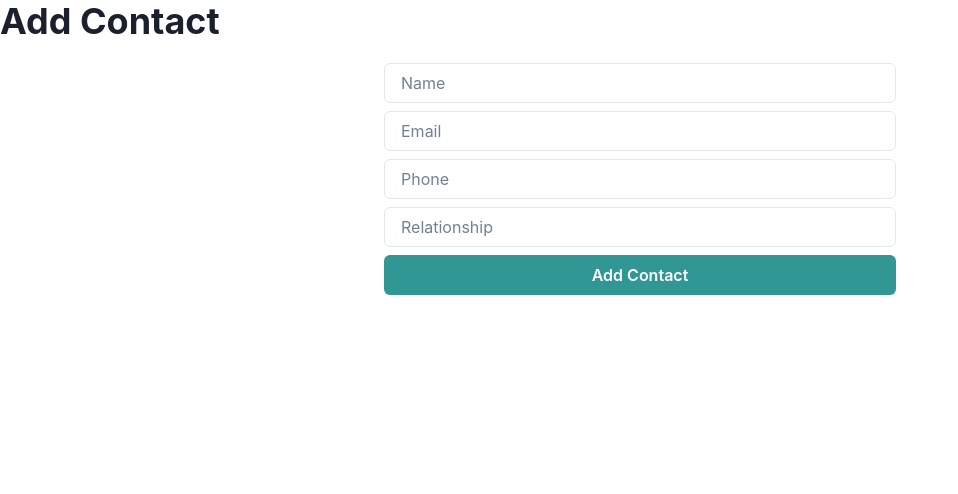
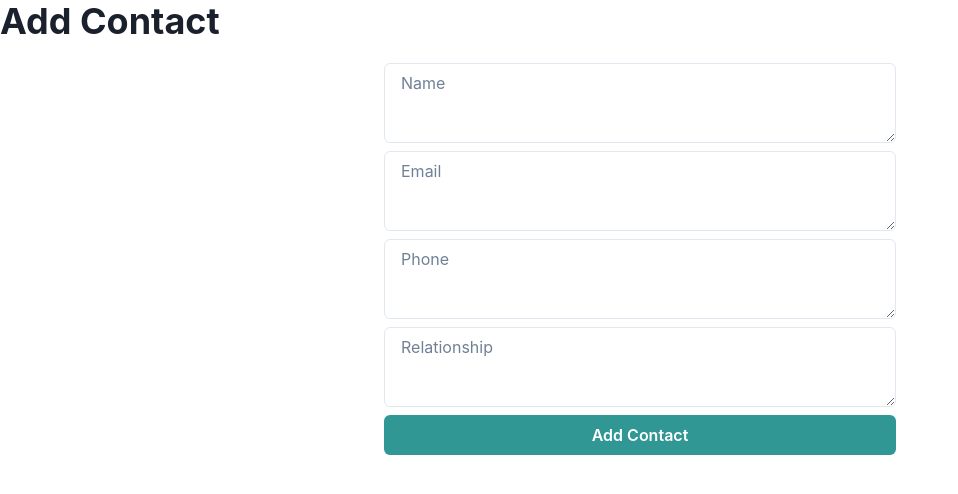
Before and after one commit to CBTech1/CS5513-Week09-2023-30BELC21, a Next.js app: page /contacts in a window 1280 px wide. Shown: the top 494 px of the page, without its empty margins (0-958 px from the left). Built offline with nearby package versions, Linux system fonts and the light colour scheme; no server answers.

Commit message:
changed code in Addcontact, made <input be <Textarea instead

```diff
--- a/components/AddContacts.jsx
+++ b/components/AddContacts.jsx
@@ -42,22 +42,22 @@ const AddContact = () => {
   return (
     <Box w="40%" margin={"0 auto"} display="block" mt={5}>
       <Stack direction="column">
-        <Input
+        <Textarea
           placeholder="Name"
           value={name}
           onChange={(e) => setName(e.target.value)}
         />
-        <Input
+        <Textarea
           placeholder="Email"
           value={email}
           onChange={(e) => setEmail(e.target.value)}
         />
-        <Input
+        <Textarea
           placeholder="Phone"
           value={phone}
           onChange={(e) => setPhone(e.target.value)}
         />
-        <Input
+        <Textarea
           placeholder="Relationship"
           value={Relationship}
           onChange={(e) => setRelationship(e.target.value)}
--- a/components/AuthContacts.jsx
+++ b/components/AuthContacts.jsx
@@ -14,7 +14,7 @@ import useAuth from "../hooks/useAuth";
 const AddContacts = () => {
   const { toggleColorMode, colorMode } = useColorMode();
   const { isLoggedIn, user } = useAuth() || {};
-  const toast = useToast();
+
   const handleAuth = async () => {
     const provider = new GoogleAuthProvider();
     signInWithPopup(auth, provider)
```
